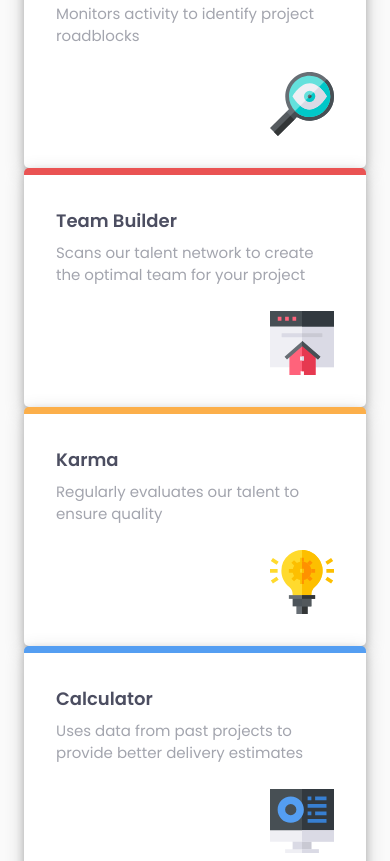
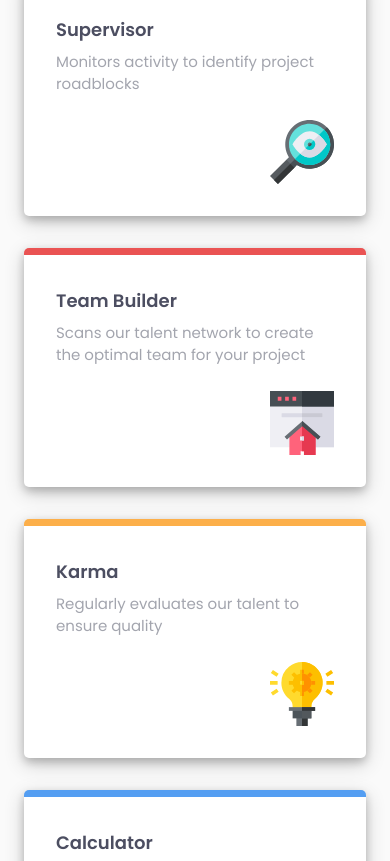
Before and after one commit to irene-panis/fem-fourcards, a plain HTML site: page index.html in a window 390 px wide. Shown: the part 361-1222 px from the top of the page. Drawn offline with Linux system fonts and the light colour scheme.

Commit message:
add media query to collapse grid to 1 column on smaller screens

```diff
--- a/styles/style.scss
+++ b/styles/style.scss
@@ -22,8 +22,8 @@ main {
   flex: 1;
   display: flex;
   flex-direction: column;
-  justify-content: center;
   align-items: center;
+  gap: 3rem;
 }
 
 h1,
@@ -79,18 +79,66 @@ img {
   font-weight: 600;
 }
 
+.card-container {
+  display: grid;
+  grid-template-columns: repeat(3, 1fr);
+  grid-template-rows: repeat(4, 1fr);
+  gap: 2rem;
+}
+
 .supervisor-card {
   border-top: 7px solid $cyan;
+  grid-column: 1;
+  grid-row: 2 / span 2;
 }
 
 .teambuilder-card {
   border-top: 7px solid $red;
+  grid-column: 2;
+  grid-row: 1 / span 2;
 }
 
 .karma-card {
   border-top: 7px solid $orange;
+  grid-column: 2;
+  grid-row: 3 / span 2;
 }
 
 .calculator-card {
   border-top: 7px solid $blue;
+  grid-column: 3;
+  grid-row: 2 / span 2;
 }
+
+@media (max-width: 768px) {
+  .card-container {
+    display: grid;
+    grid-template-columns: 1fr;
+    grid-template-rows: repeat(auto-fill, 1fr);
+    gap: 2rem;
+  }
+
+  .supervisor-card {
+    border-top: 7px solid $cyan;
+    grid-column: 1;
+    grid-row: 1;
+  }
+
+  .teambuilder-card {
+    border-top: 7px solid $red;
+    grid-column: 1;
+    grid-row: 2;
+  }
+
+  .karma-card {
+    border-top: 7px solid $orange;
+    grid-column: 1;
+    grid-row: 3;
+  }
+
+  .calculator-card {
+    border-top: 7px solid $blue;
+    grid-column: 1;
+    grid-row: 4;
+  }
+}
```
Also changed, not shown: styles/style.css, 1 other file.
